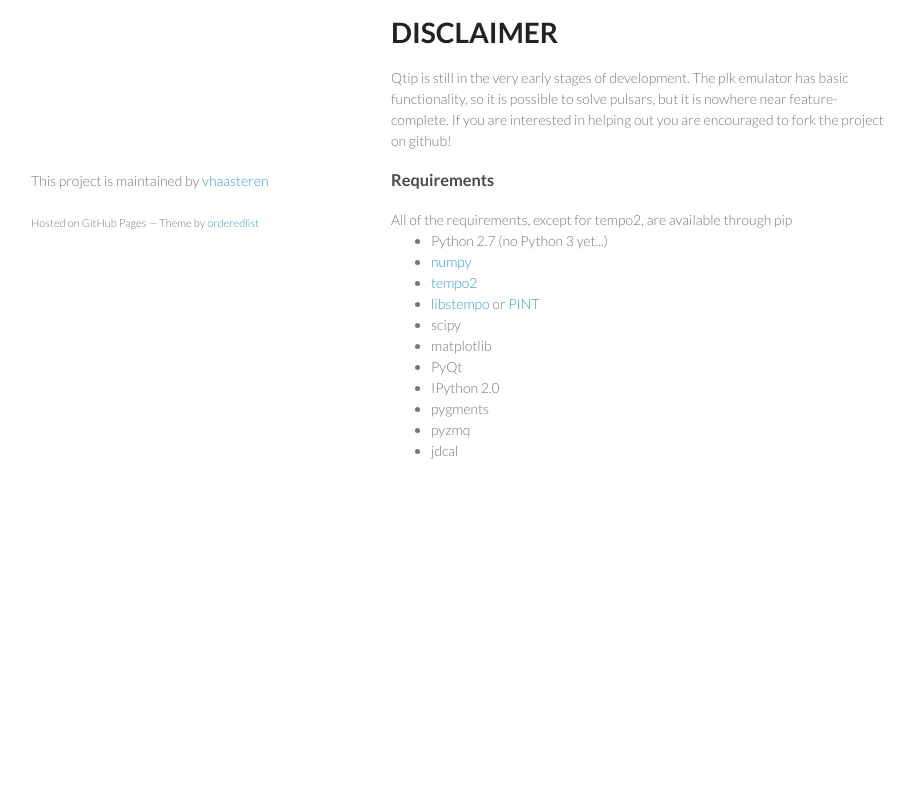
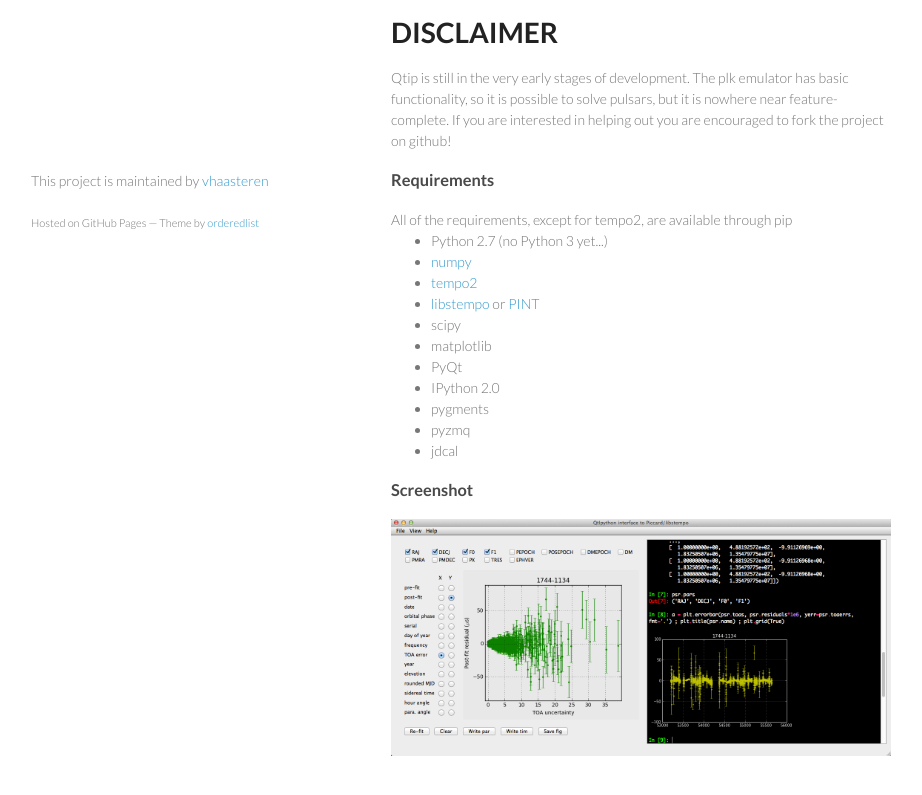
Before and after one commit to vhaasteren/qtip, a plain HTML site: page index.html in a window 1280 px wide. Shown: the part 498-1293 px from the top of the page, without its empty margins (179-1101 px from the left). Before the commit the page ends 1029 px from the top, so only its background shows below. Drawn offline with Linux system fonts and the light colour scheme.

Commit message:
Added a screenshot

```diff
--- a/index.html
+++ b/index.html
@@ -65,6 +65,10 @@ $ git checkout gh-pages
             <li>jdcal</li>
         </ul>
 
+        <h3>Screenshot</h3>
+
+        <img src="qtip-screenshot.png">
+
       </section>
       <footer>
         <p>This project is maintained by <a href="https://github.com/vhaasteren">vhaasteren</a></p>
```
Also changed, not shown: qtip-screenshot.png (added).
